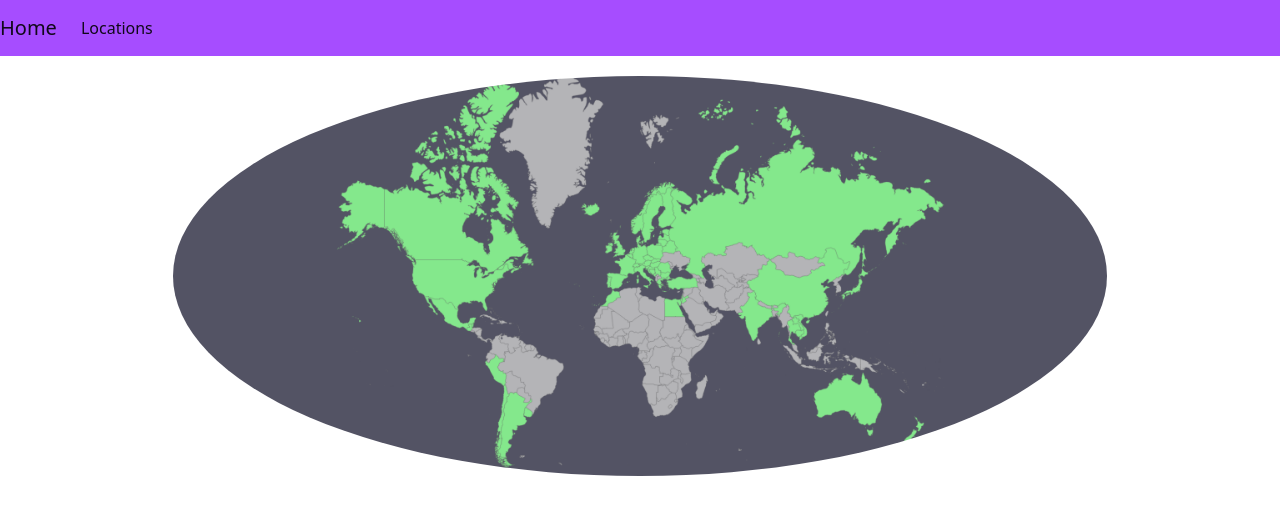
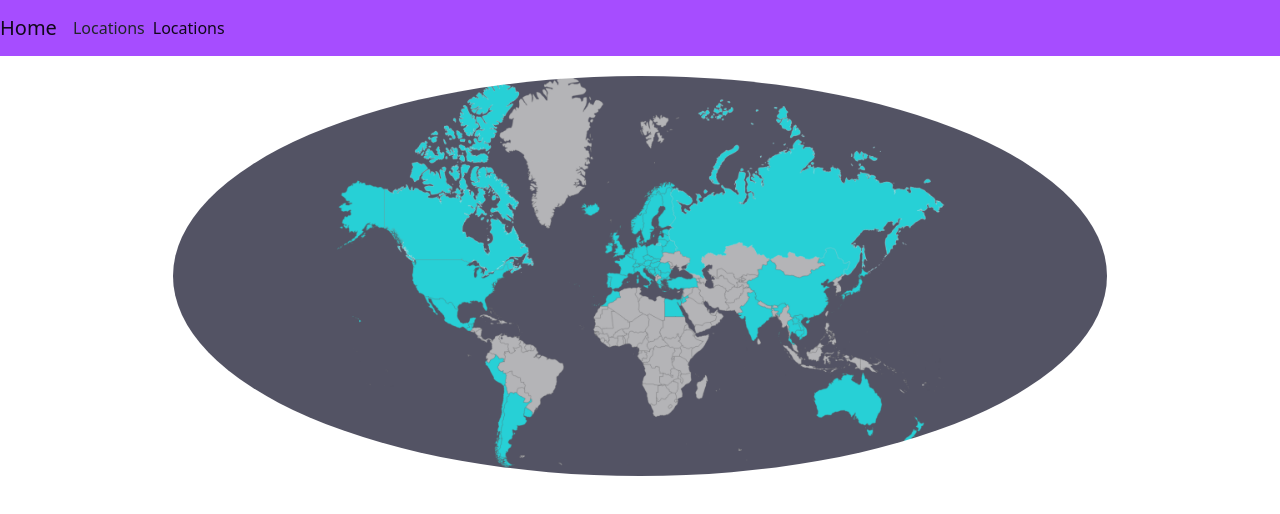
Before and after one commit to thegitofjune/travel-frontend, a React (Create React App) app: page / in a window 1280 px wide. Shown: the top 514 px of the page. Built offline with nearby package versions, Linux system fonts and the light colour scheme.

Commit message:
adds routing for home and locations

```diff
--- a/src/components/LandingPage.jsx
+++ b/src/components/LandingPage.jsx
@@ -8,7 +8,7 @@ const LandingPage = () => {
 
     return (
         <div className="manImage mainMargin">
-            <img src={worldMap} alt="Travels" height="400" className="imageBorder" />
+            <img src={worldMap} alt="Travels" height="400" className="imageBorder fade-in-image" />
         </div>
     )
 }
--- a/src/components/NavBar.jsx
+++ b/src/components/NavBar.jsx
@@ -7,7 +7,8 @@ const NavBar = () => {
     return(
         <div>
             <nav className="navbar navbar-expand-lg navbar-light  purple-background" >
-            <a className="navbar-brand" href="">Home</a>
+            <Link  className="navbar-brand" to="/">Home</Link>
+            <Link className="nav-item nav-link active" to="/locations">Locations</Link>
             <button className="navbar-toggler" type="button" data-toggle="collapse" data-target="#navbarNavAltMarkup" aria-controls="navbarNavAltMarkup" aria-expanded="false" aria-label="Toggle navigation">
                 <span className="navbar-toggler-icon"></span>
             </button>
--- a/src/styles/landingPage.css
+++ b/src/styles/landingPage.css
@@ -7,3 +7,11 @@
 .imageBorder {
     border-radius: 50%;
 }
+
+
+.fade-in-image { animation: fadeIn 5s; }
+
+@keyframes fadeIn {
+    0% { opacity: 0; }
+    100% { opacity: 1; }
+  }
```
Also changed, not shown: src/images/amCharts.2.png (added), src/images/amCharts.png.
